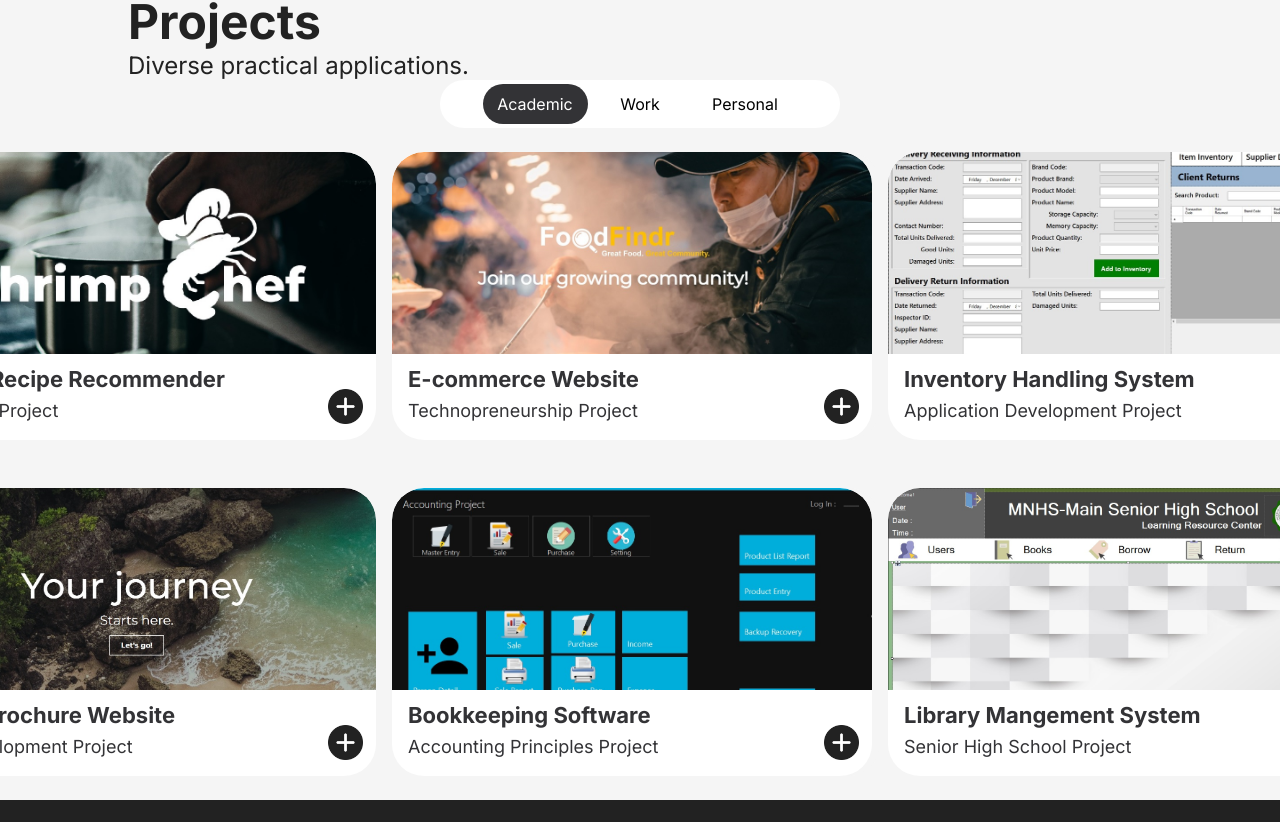
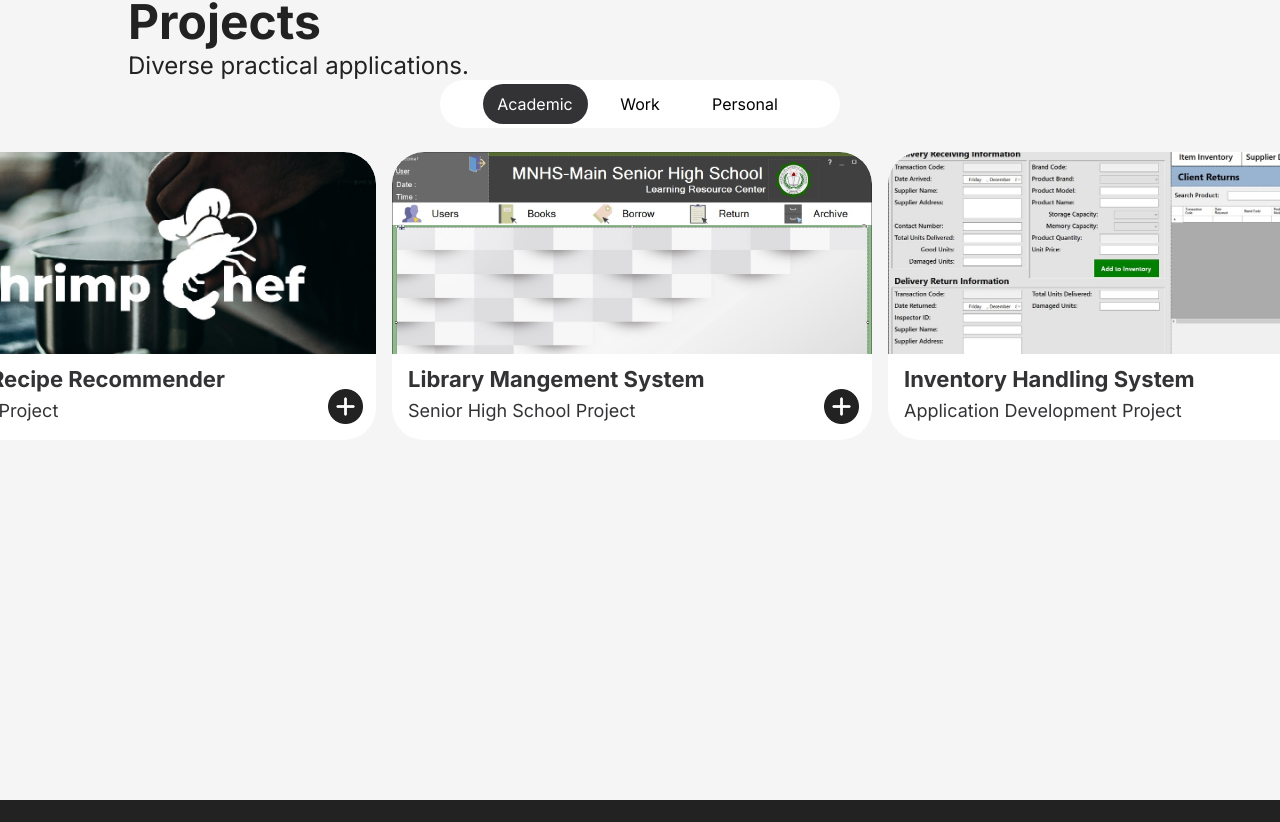
Before and after one commit to ravenbarajas/personalPortfolio, a React (Create React App) app: page /projects/academic in a window 1280 px wide. Shown: the part 1918-2740 px from the top of the page. Built offline with nearby package versions, Linux system fonts and the light colour scheme.

Commit message:
Temp for show

```diff
--- a/src/pages/AcademicProjects.js
+++ b/src/pages/AcademicProjects.js
@@ -63,18 +63,17 @@ function AcademicProjects() {
                       </div>
                   </div>
                 </div>
-                <div className="academic-project-card">
-
-                  <div className='academic-project-card-image-container-2'>
+                <div className="academic-project-card" onClick={() => openModal('LibraryProj')}>
+                  <div className='academic-project-card-image-container-6'>
 
                   </div>
                   <div className='academic-project-card-header-container-wrapper'>
                     <div className='academic-project-card-header-container'>
                       <div className='academic-project-card-header-wbg'>
-                          <p>E-commerce Website</p>
+                          <p>Library Mangement System</p>
                       </div>
                       <div className='academic-project-card-subheader-wbg'>
-                          <p>Technopreneurship Project</p>
+                          <p>Senior High School Project</p>
                       </div>
                     </div>
                     <div className='project-seemore'>
@@ -108,60 +107,7 @@ function AcademicProjects() {
         <div className='academic-projects-section fade-in'>
           <div className='academic-projects-section-row'>
             <div className="academic-project-card-container">
-                <div className="academic-project-card">
-                  <div className='academic-project-card-image-container-4'>
 
-                  </div>
-                  <div className='academic-project-card-header-container-wrapper'>
-                    <div className='academic-project-card-header-container'>
-                      <div className='academic-project-card-header-wbg'>
-                          <p>Travel Brochure Website</p>
-                      </div>
-                      <div className='academic-project-card-subheader-wbg'>
-                          <p>Web Development Project</p>
-                      </div>
-                    </div>
-                    <div className='project-seemore'>
-                      <img src={seemore} alt="seemore" />
-                    </div>
-                  </div>
-                </div>
-                <div className="academic-project-card">
-                  <div className='academic-project-card-image-container-5'>
-
-                  </div>
-                  <div className='academic-project-card-header-container-wrapper'>
-                    <div className='academic-project-card-header-container'>
-                      <div className='academic-project-card-header-wbg'>
-                          <p>Bookkeeping Software</p>
-                      </div>
-                      <div className='academic-project-card-subheader-wbg'>
-                          <p>Accounting Principles Project</p>
-                      </div>
-                    </div>
-                    <div className='project-seemore'>
-                        <img src={seemore} alt="seemore" />
-                    </div>
-                    </div>
-                </div>
-                <div className="academic-project-card" onClick={() => openModal('LibraryProj')}>
-                  <div className='academic-project-card-image-container-6'>
-
-                  </div>
-                  <div className='academic-project-card-header-container-wrapper'>
-                    <div className='academic-project-card-header-container'>
-                      <div className='academic-project-card-header-wbg'>
-                          <p>Library Mangement System</p>
-                      </div>
-                      <div className='academic-project-card-subheader-wbg'>
-                          <p>Senior High School Project</p>
-                      </div>
-                    </div>
-                    <div className='project-seemore'>
-                        <img src={seemore} alt="seemore" />
-                    </div>
-                  </div>
-                </div>
             </div>
           </div>
         </div>
--- a/src/pages/PersonalProjects.js
+++ b/src/pages/PersonalProjects.js
@@ -21,44 +21,7 @@ function PersonalProjects() {
         <div className='personal-projects-section fade-in'>
           <div className='personal-projects-section-row'>
             <div className="personal-project-card-container">
-                <div className="personal-project-card">
 
-                  <div className='personal-project-card-image-container-1'>
-
-                  </div>
-                  <div className='personal-project-card-header-container-wrapper'>
-                    <div className='personal-project-card-header-container'>
-                      <div className='personal-project-card-header-wbg'>
-                          <p>Hybrid Recipe Recommender</p>
-                      </div>
-                      <div className='personal-project-card-subheader-wbg'>
-                          <p>Capstone Project</p>
-                      </div>
-                    </div>
-                    <div className='project-seemore'>
-                        <img src={seemore} alt="seemore" />
-                    </div>
-                  </div>
-                </div>
-                <div className="personal-project-card">
-
-                  <div className='personal-project-card-image-container-2'>
-
-                  </div>
-                  <div className='personal-project-card-header-container-wrapper'>
-                    <div className='personal-project-card-header-container'>
-                      <div className='personal-project-card-header-wbg'>
-                          <p>E-commerce Website</p>
-                      </div>
-                      <div className='personal-project-card-subheader-wbg'>
-                          <p>Technopreneurship Project</p>
-                      </div>
-                    </div>
-                    <div className='project-seemore'>
-                        <img src={seemore} alt="seemore" />
-                    </div>
-                  </div>
-                </div>
             </div>
           </div>
           <div className='personal-projects-section-row'>
```
